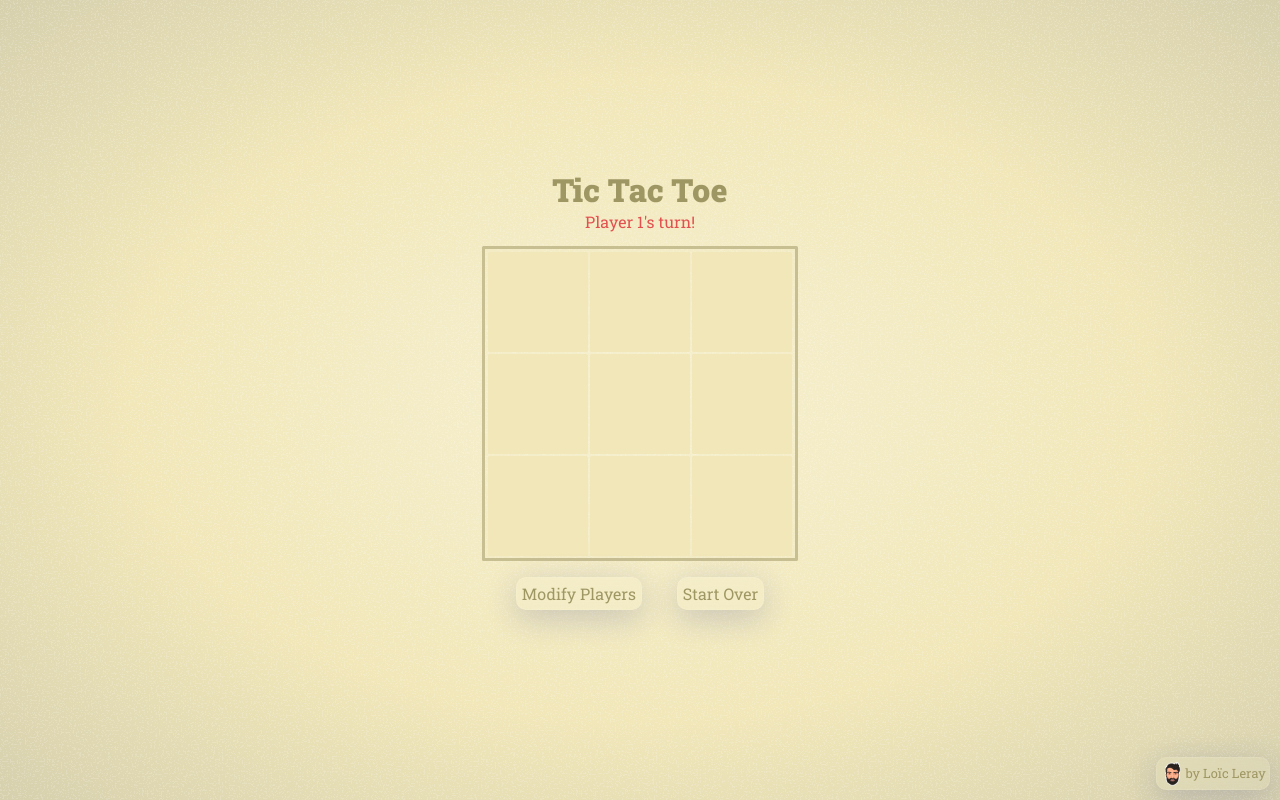
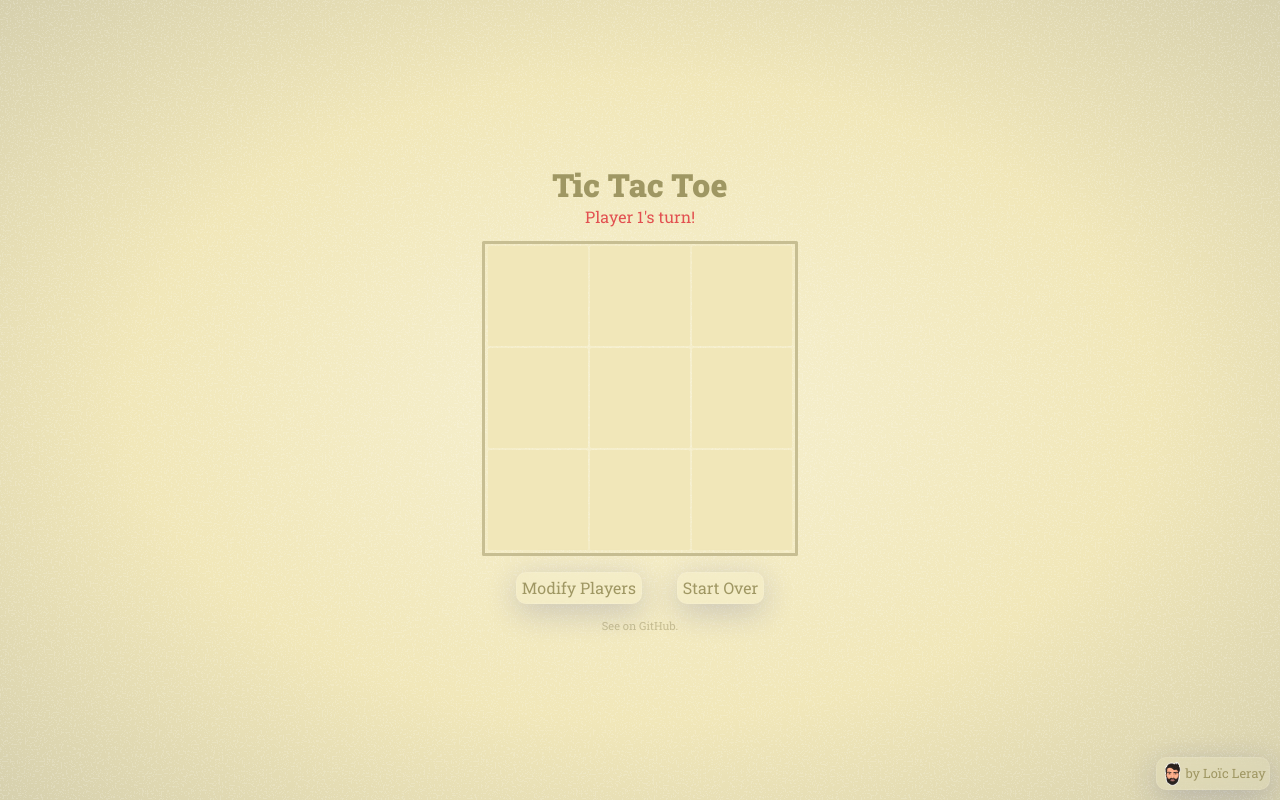
Before and after one commit to loicleray/op4_tic_tac_toe, a plain HTML site: page index.html in a window 1280 px wide. Drawn offline with Linux system fonts and the light colour scheme.

Commit message:
added link to GitHub repo

```diff
--- a/index.html
+++ b/index.html
@@ -168,6 +168,12 @@
           <button class="btn" id="reset-button">Start Over</button>
         </div>
       </div>
+      <a
+        id="github-link"
+        href="https://github.com/loicleray/op4_tic_tac_toe"
+        target="_blank"
+        >See on GitHub.</a
+      >
     </section>
 
     <!-- Watermark -->
--- a/styles/styles.scss
+++ b/styles/styles.scss
@@ -116,7 +116,7 @@ select{
     flex-direction: column;
     align-items: center;
     justify-content: center;
-    height: 100vh;
+    height: 100svh;
     // background-color: var(--yellow-light);
 }
 
@@ -244,3 +244,10 @@ select{
     width: 100%;
     height: 100%;
 }
+
+#github-link {
+    color: var(--yellow-medium2);
+    font-size: 0.7rem;
+    text-align: center;
+    text-justify: center;
+}
```
Also changed, not shown: styles/styles.css, 1 other file.
